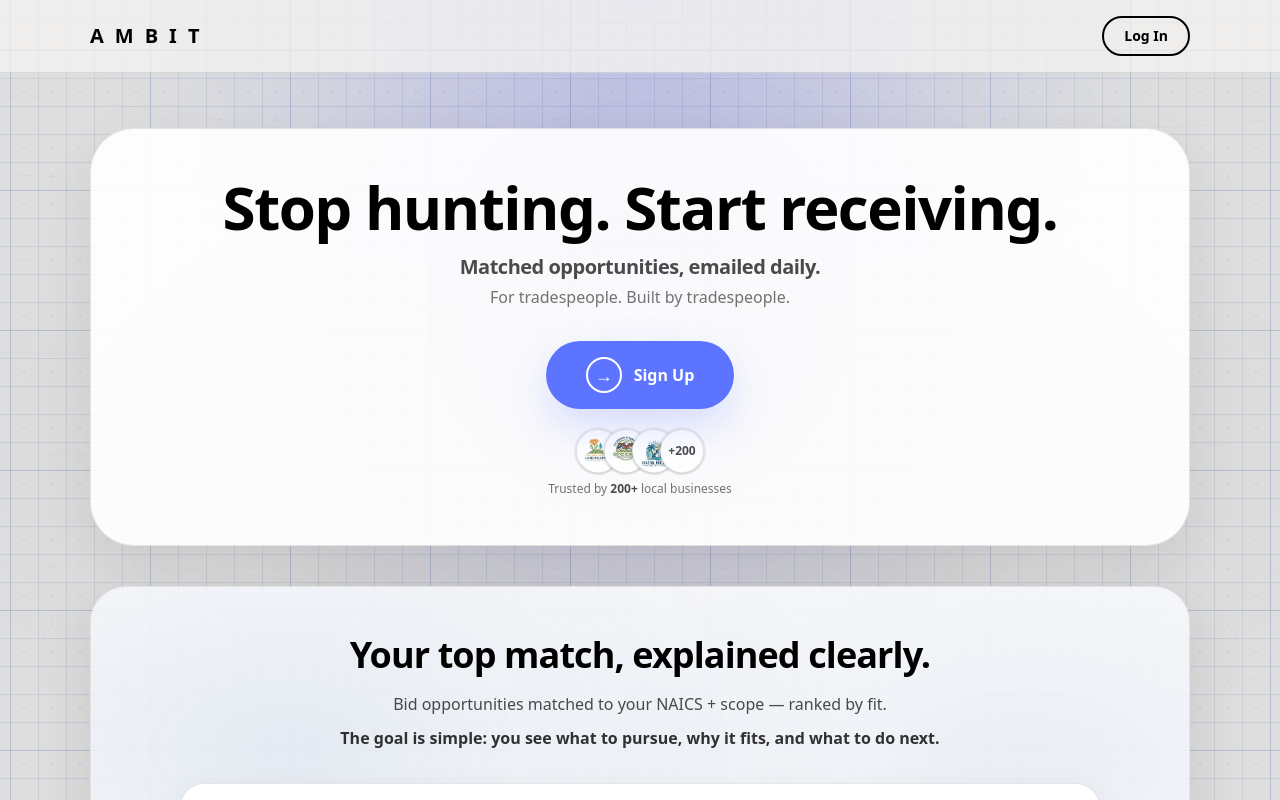
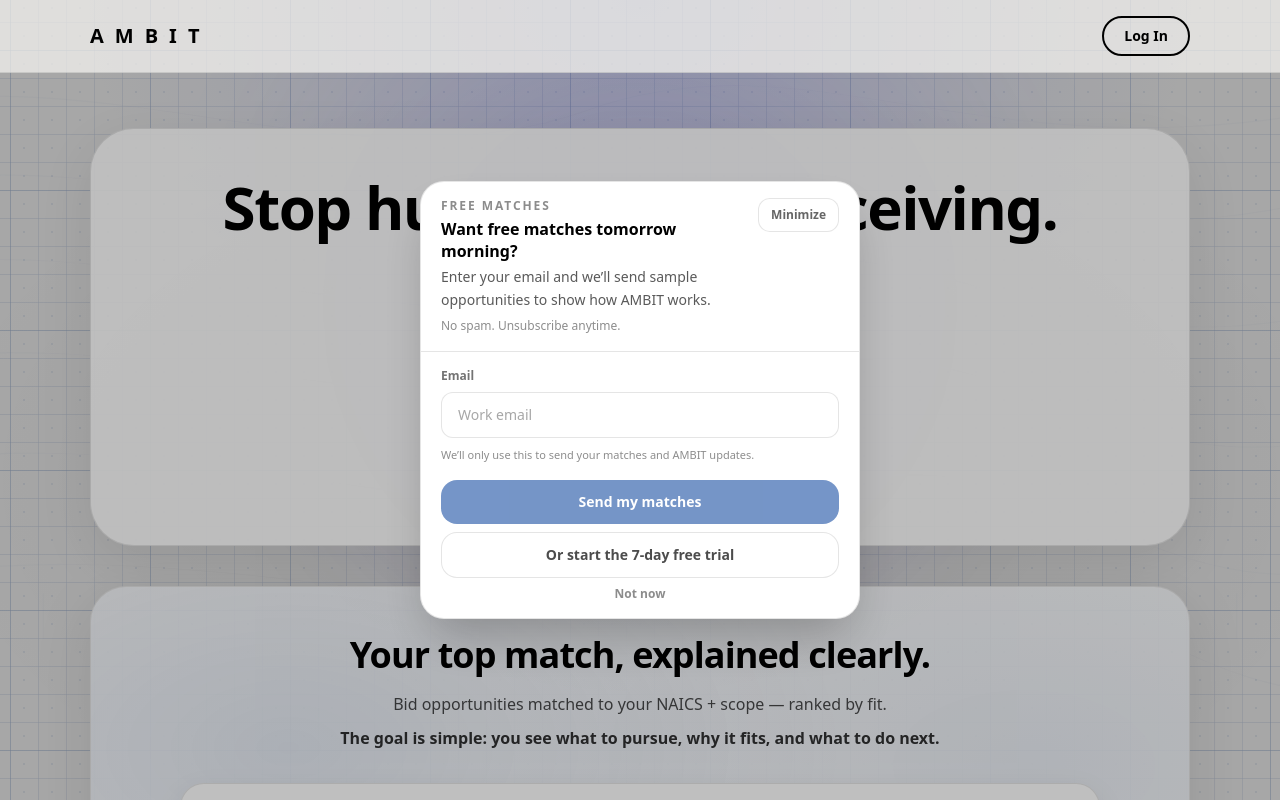
Before and after one commit to seansevrix/ambit, a Next.js app: page / in a window 1280 px wide. Shown: the top 800 px of the page. Built offline with nearby package versions, Linux system fonts and the light colour scheme; no server answers.

Commit message:
Update popup to email-only free matches

```diff
--- a/app/components/CallRequestWidget.tsx
+++ b/app/components/CallRequestWidget.tsx
@@ -1,6 +1,7 @@
 "use client";
 
-import { useEffect, useMemo, useState } from "react";
+import Link from "next/link";
+import { useEffect, useMemo, useRef, useState } from "react";
 
 const PROD_BACKEND = "https://ambit-0dnp.onrender.com";
 const DEV_BACKEND = "http://localhost:5001";
@@ -15,34 +16,84 @@ const RAW_BASE =
 
 const API_BASE = String(RAW_BASE).replace(/\/$/, "");
 
+// If you set NEXT_PUBLIC_LEAD_CAPTURE_URL to your Formspree URL, we’ll post there.
+// Otherwise we’ll try your backend at /engine/leads/free-matches (you can add this route server-side).
+const LEAD_CAPTURE_URL =
+  process.env.NEXT_PUBLIC_LEAD_CAPTURE_URL ||
+  process.env.NEXT_PUBLIC_FORM_ENDPOINT ||
+  process.env.NEXT_PUBLIC_FORM_URL ||
+  `${API_BASE}/engine/leads/free-matches`;
+
 const MODE_KEY = "ambit_call_widget_mode_v1"; // "docked" | "hidden"
 const SUBMITTED_KEY = "ambit_call_widget_submitted_v1";
 
 type Mode = "modal" | "docked" | "hidden";
 
-function digitsOnly(s: string) {
-  return String(s || "").replace(/[^\d]/g, "");
-}
-
-function isValidPhone(s: string) {
-  const d = digitsOnly(s);
-  return d.length === 10 || (d.length === 11 && d.startsWith("1"));
+function isValidEmail(s: string) {
+  const email = String(s || "").trim();
+  if (!email) return false;
+  // Simple, practical validator (good enough for lead capture UI)
+  return /^[^\s@]+@[^\s@]+\.[^\s@]{2,}$/i.test(email);
 }
 
 export default function CallRequestWidget() {
   const [mode, setMode] = useState<Mode>("hidden");
-  const [firstName, setFirstName] = useState("");
-  const [phone, setPhone] = useState("");
+  const [email, setEmail] = useState("");
   const [sending, setSending] = useState(false);
   const [sent, setSent] = useState(false);
   const [err, setErr] = useState<string | null>(null);
 
+  const triggeredRef = useRef(false);
+
   const canSubmit = useMemo(() => {
-    return !!firstName.trim() && isValidPhone(phone) && !sending && !sent;
-  }, [firstName, phone, sending, sent]);
+    return isValidEmail(email) && !sending && !sent;
+  }, [email, sending, sent]);
 
-  // Boot: show modal after delay unless previously submitted, or user already minimized it.
+  function persistMode(next: Mode) {
+    setMode(next);
+    try {
+      if (next === "modal") return; // don’t persist modal
+      localStorage.setItem(MODE_KEY, next);
+    } catch {
+      // ignore
+    }
+  }
+
+  function minimize() {
+    persistMode("docked");
+  }
+
+  // Boot: show modal via (exit intent OR scroll depth OR delay) unless previously submitted,
+  // or user already minimized it.
   useEffect(() => {
+    let delayTimer: any = null;
+
+    const cleanupFns: Array<() => void> = [];
+
+    function cleanup() {
+      cleanupFns.forEach((fn) => {
+        try {
+          fn();
+        } catch {
+          // ignore
+        }
+      });
+      cleanupFns.length = 0;
+
+      if (delayTimer) {
+        clearTimeout(delayTimer);
+        delayTimer = null;
+      }
+    }
+
+    function showModalOnce() {
+      if (triggeredRef.current) return;
+      triggeredRef.current = true;
+      setMode("modal");
+      cleanup();
+    }
+
+    // Respect “submitted” + remembered mode
     try {
       const submitted = localStorage.getItem(SUBMITTED_KEY) === "1";
       if (submitted) return;
@@ -60,59 +111,64 @@ export default function CallRequestWidget() {
       // ignore
     }
 
-    const t = setTimeout(() => setMode("modal"), 7000);
-    return () => clearTimeout(t);
+    // Trigger #1: delay (give them time to read first)
+    delayTimer = setTimeout(() => showModalOnce(), 25000); // was 7s
+
+    // Trigger #2: scroll depth (user is engaged)
+    const onScroll = () => {
+      if (triggeredRef.current) return;
+      const doc = document.documentElement;
+      const scrollTop = window.scrollY || doc.scrollTop || 0;
+      const maxScroll = (doc.scrollHeight || 1) - (window.innerHeight || 1);
+      const pct = maxScroll > 0 ? scrollTop / maxScroll : 0;
+      if (pct >= 0.55) showModalOnce();
+    };
+    window.addEventListener("scroll", onScroll, { passive: true });
+    cleanupFns.push(() => window.removeEventListener("scroll", onScroll));
+
+    // Trigger #3: exit intent (desktop only-ish)
+    const onMouseOut = (e: MouseEvent) => {
+      if (triggeredRef.current) return;
+      // Leaving the viewport at the top
+      if (e.clientY <= 0) showModalOnce();
+    };
+    window.addEventListener("mouseout", onMouseOut);
+    cleanupFns.push(() => window.removeEventListener("mouseout", onMouseOut));
+
+    // Ensure we don’t keep listeners if component unmounts
+    return () => cleanup();
   }, []);
-
-  function persistMode(next: Mode) {
-    setMode(next);
-    try {
-      if (next === "modal") {
-        // don’t persist modal
-        return;
-      }
-      localStorage.setItem(MODE_KEY, next);
-    } catch {
-      // ignore
-    }
-  }
-
-  function minimize() {
-    persistMode("docked");
-  }
 
   async function submit() {
     setErr(null);
 
-    if (!firstName.trim()) {
-      setErr("Please enter your first name.");
-      return;
-    }
-    if (!isValidPhone(phone)) {
-      setErr("Please enter a valid phone number.");
+    if (!isValidEmail(email)) {
+      setErr("Please enter a valid email.");
       return;
     }
 
     setSending(true);
     try {
-      // ✅ FIX #1: remove credentials: "include"
-      const res = await fetch(`${API_BASE}/engine/leads/call-request`, {
+      const payload = {
+        email: email.trim(),
+        page: typeof window !== "undefined" ? window.location.href : null,
+        source: "free-matches-popup",
+        intent: "free-matches",
+      };
+
+      const res = await fetch(LEAD_CAPTURE_URL, {
         method: "POST",
-        headers: { "Content-Type": "application/json" },
-        body: JSON.stringify({
-          firstName: firstName.trim(),
-          phone: phone.trim(),
-          page: typeof window !== "undefined" ? window.location.href : null,
-        }),
+        headers: {
+          "Content-Type": "application/json",
+          Accept: "application/json",
+        },
+        body: JSON.stringify(payload),
       });
 
-      // safer parsing (won’t throw if non-JSON)
       const json = await res.json().catch(() => ({}));
 
       if (!res.ok) {
-        throw new Error(
-          json?.error || json?.message || `Request failed (${res.status})`
-        );
+        throw new Error(json?.error || json?.message || `Request failed (${res.status})`);
       }
 
       setSent(true);
@@ -137,15 +193,15 @@ export default function CallRequestWidget() {
       <button
         type="button"
         onClick={() => setMode("modal")}
-        className="fixed bottom-6 right-6 z-50 hidden sm:inline-flex items-center gap-2 rounded-full border border-black/10 bg-white px-4 py-2 text-sm font-semibold text-black/80 shadow-lg hover:bg-black/[0.03]"
+        className="fixed bottom-6 right-6 z-50 inline-flex items-center gap-2 rounded-full border border-black/10 bg-white px-4 py-2 text-sm font-semibold text-black/80 shadow-lg hover:bg-black/[0.03]"
       >
         <span className="inline-flex h-2 w-2 rounded-full bg-emerald-500" />
-        5-min call?
+        Free matches
       </button>
     );
   }
 
-  // Modal mode (forced pop-up; user must minimize)
+  // Modal mode
   return (
     <div className="fixed inset-0 z-50 flex items-center justify-center p-4">
       {/* Backdrop */}
@@ -156,17 +212,20 @@ export default function CallRequestWidget() {
         className="absolute inset-0 bg-black/25"
       />
 
-      <div className="relative w-full max-w-[440px] rounded-3xl border border-black/10 bg-white shadow-2xl overflow-hidden">
-        <div className="flex items-start justify-between gap-3 px-5 py-4 border-b border-black/10">
+      <div className="relative w-full max-w-[440px] overflow-hidden rounded-3xl border border-black/10 bg-white shadow-2xl">
+        <div className="flex items-start justify-between gap-3 border-b border-black/10 px-5 py-4">
           <div className="min-w-0">
             <div className="text-xs font-black tracking-[0.16em] text-black/45">
-              QUICK CHAT
+              FREE MATCHES
             </div>
-            <div className="mt-1 text-base font-black text-black leading-snug">
-              Haven’t signed up yet?
+            <div className="mt-1 text-base font-black leading-snug text-black">
+              Want free matches tomorrow morning?
             </div>
-            <div className="mt-1 text-sm text-black/65 leading-relaxed">
-              Got 5 minutes? We’ll learn your needs and walk you through how matches work.
+            <div className="mt-1 text-sm leading-relaxed text-black/65">
+              Enter your email and we’ll send sample opportunities to show how AMBIT works.
+              <span className="block mt-1 text-[12px] text-black/45">
+                No spam. Unsubscribe anytime.
+              </span>
             </div>
           </div>
 
@@ -182,49 +241,43 @@ export default function CallRequestWidget() {
         <div className="px-5 py-4">
           {sent ? (
             <div className="rounded-2xl border border-emerald-200 bg-emerald-50 px-4 py-4 text-sm text-emerald-900">
-              <div className="font-semibold">Thank you.</div>
+              <div className="font-semibold">You’re in.</div>
               <div className="mt-1 text-emerald-900/80">
-                An AMBIT associate will reach out via call within the next
-                business day.
+                We’ll email your matches starting tomorrow morning.
               </div>
+
+              <div className="mt-4 grid gap-2">
+                <Link
+                  href="/get-started"
+                  className="inline-flex w-full items-center justify-center rounded-2xl bg-[#1A4FA3] px-4 py-3 text-sm font-semibold text-white hover:bg-[#15428B]"
+                >
+                  Start 7-day free trial
+                </Link>
 
                 <button
                   type="button"
                   onClick={minimize}
-                className="mt-4 inline-flex w-full items-center justify-center rounded-2xl bg-[#1A4FA3] px-4 py-3 text-sm font-semibold text-white hover:bg-[#15428B]"
+                  className="inline-flex w-full items-center justify-center rounded-2xl border border-black/10 bg-white px-4 py-3 text-sm font-semibold text-black/70 hover:bg-black/[0.03]"
                 >
                   Done
                 </button>
+              </div>
             </div>
           ) : (
             <>
               <div className="grid gap-3">
                 <div>
-                  <div className="text-xs font-semibold text-black/55">
-                    First name
-                  </div>
+                  <div className="text-xs font-semibold text-black/55">Email</div>
                   <input
-                    value={firstName}
-                    onChange={(e) => setFirstName(e.target.value)}
-                    placeholder="Your Name"
+                    value={email}
+                    onChange={(e) => setEmail(e.target.value)}
+                    placeholder="Work email"
+                    inputMode="email"
+                    autoComplete="email"
                     className="mt-2 w-full rounded-xl border border-black/10 bg-white px-4 py-3 text-sm text-black placeholder:text-black/35 outline-none focus:border-[#63A7FF] focus:ring-2 focus:ring-[#63A7FF]/20"
                   />
-                </div>
-
-                <div>
-                  <div className="text-xs font-semibold text-black/55">
-                    Phone number
-                  </div>
-                  <input
-                    value={phone}
-                    onChange={(e) => setPhone(e.target.value)}
-                    placeholder="(555) 555-5555"
-                    inputMode="tel"
-                    className="mt-2 w-full rounded-xl border border-black/10 bg-white px-4 py-3 text-sm text-black placeholder:text-black/35 outline-none focus:border-[#63A7FF] focus:ring-2 focus:ring-[#63A7FF]/20"
-                  />
-                  <div className="mt-2 text-[11px] text-black/45 leading-relaxed">
-                    By submitting, you agree AMBIT may contact you about your
-                    account.
+                  <div className="mt-2 text-[11px] leading-relaxed text-black/45">
+                    We’ll only use this to send your matches and AMBIT updates.
                   </div>
                 </div>
 
@@ -235,20 +288,27 @@ export default function CallRequestWidget() {
                 ) : null}
               </div>
 
-              <div className="mt-4 flex items-center gap-2">
+              <div className="mt-4 grid gap-2">
                 <button
                   type="button"
                   onClick={submit}
                   disabled={!canSubmit}
-                  className="inline-flex flex-1 items-center justify-center rounded-2xl bg-[#1A4FA3] px-4 py-3 text-sm font-semibold text-white hover:bg-[#15428B] disabled:opacity-60"
+                  className="inline-flex w-full items-center justify-center rounded-2xl bg-[#1A4FA3] px-4 py-3 text-sm font-semibold text-white hover:bg-[#15428B] disabled:opacity-60"
                 >
-                  {sending ? "Sending…" : "Request a call"}
+                  {sending ? "Sending…" : "Send my matches"}
                 </button>
+
+                <Link
+                  href="/get-started"
+                  className="inline-flex w-full items-center justify-center rounded-2xl border border-black/10 bg-white px-4 py-3 text-sm font-semibold text-black/70 hover:bg-black/[0.03]"
+                >
+                  Or start the 7-day free trial
+                </Link>
 
                 <button
                   type="button"
                   onClick={minimize}
-                  className="inline-flex items-center justify-center rounded-2xl border border-black/10 bg-white px-4 py-3 text-sm font-semibold text-black/60 hover:bg-black/[0.03]"
+                  className="text-xs font-semibold text-black/45 hover:text-black/60"
                 >
                   Not now
                 </button>
```
Lines whose indentation alone changed are shown as unchanged.
